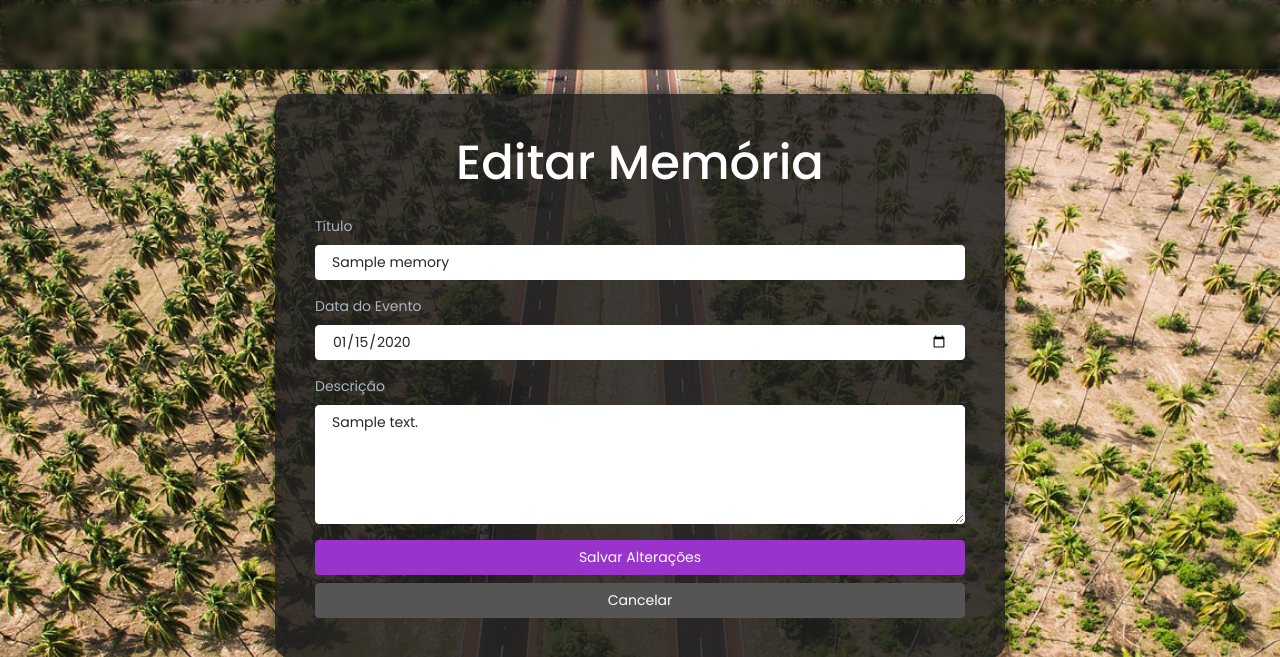
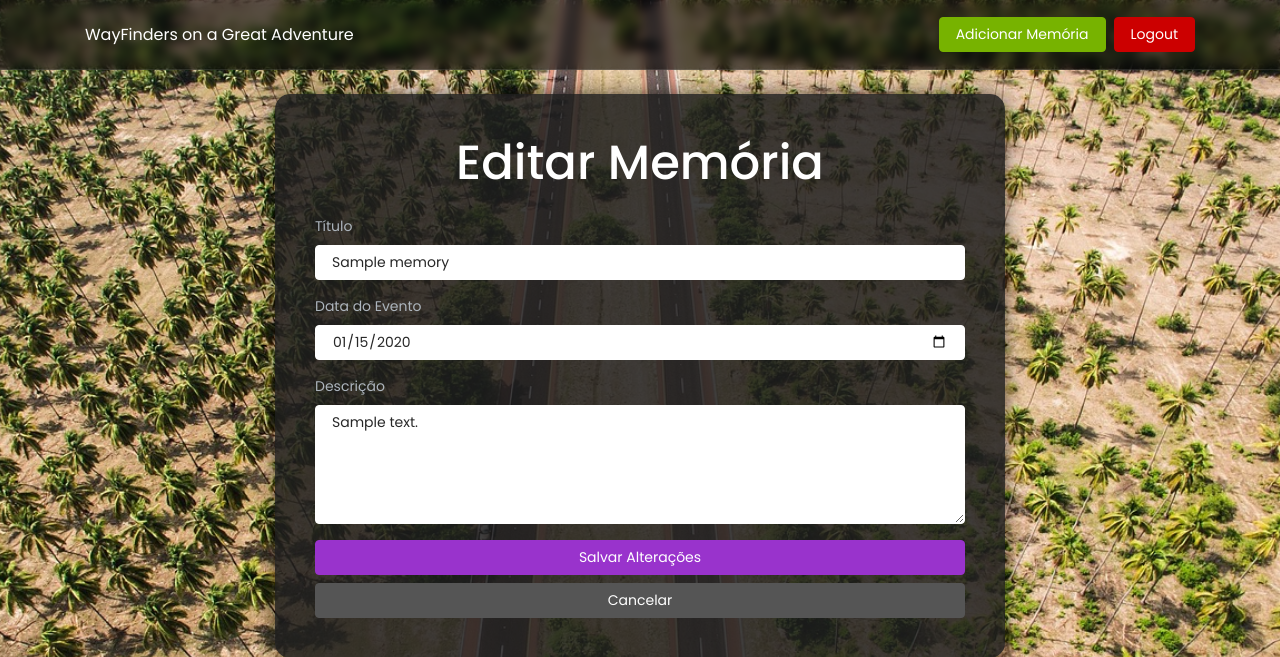
Before and after one commit to it-warny/wayfinders-project, a Flask app: page /edit-memory/1 in a window 1280 px wide. Shown: the top 657 px of the page. Run offline with Flask 3, Linux system fonts and the light colour scheme; a user stored in the database is signed in; tables that the repository leaves empty hold one stand-in row (values such as "Sample post"); some libraries are stand-ins or nearby versions.

Commit message:
Hotfix: Restaura conteúdo da Navbar ausente em base.html

```diff
--- a/templates/base.html
+++ b/templates/base.html
@@ -10,7 +10,30 @@
 </head>
 <body>
     <nav class="navbar navbar-expand-lg navbar-dark">
-        </nav>
+        <div class="container d-flex justify-content-between align-items-center">
+
+            {% block navbar_brand_element %}
+                <a class="navbar-brand" href="{{ url_for('timeline') }}">
+                    WayFinders on a Great Adventure
+                </a>
+            {% endblock %}
+
+            {% if current_user.is_authenticated and request.endpoint != 'index' %}
+                {% set caricature_file = caricatures.get(current_user.username.lower()) %}
+                {% if caricature_file %}
+                <div class="user-presence d-none d-lg-flex">
+                    <img src="{{ url_for('static', filename=caricature_file) }}" class="user-caricature">
+                    <span>{{ current_user.username }} está online</span>
+                </div>
+                {% endif %}
+
+            <div class="d-flex align-items-center">
+                <button type="button" class="btn btn-success mr-2" data-toggle="modal" data-target="#addMemoryModal">Adicionar Memória</button>
+                <a class="btn btn-danger" href="{{ url_for('logout') }}">Logout</a>
+            </div>
+            {% endif %}
+        </div>
+    </nav>
 
     <main class="container mt-4">
         {% if request.endpoint != 'login' %}
```
